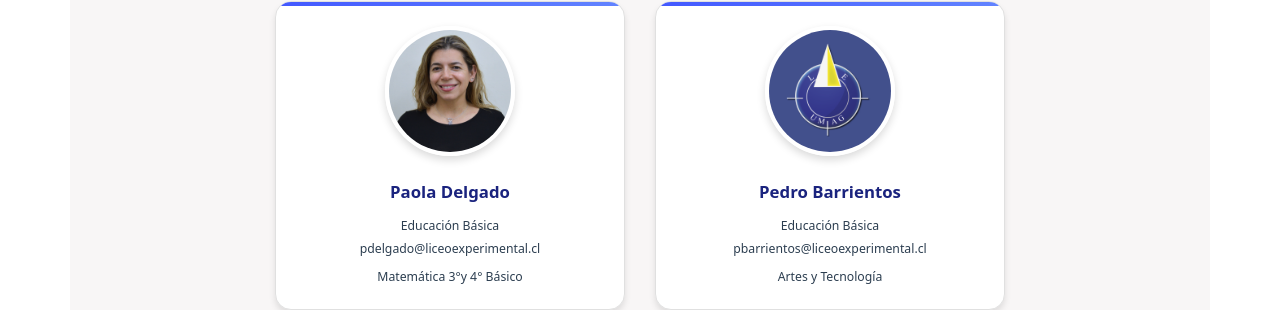
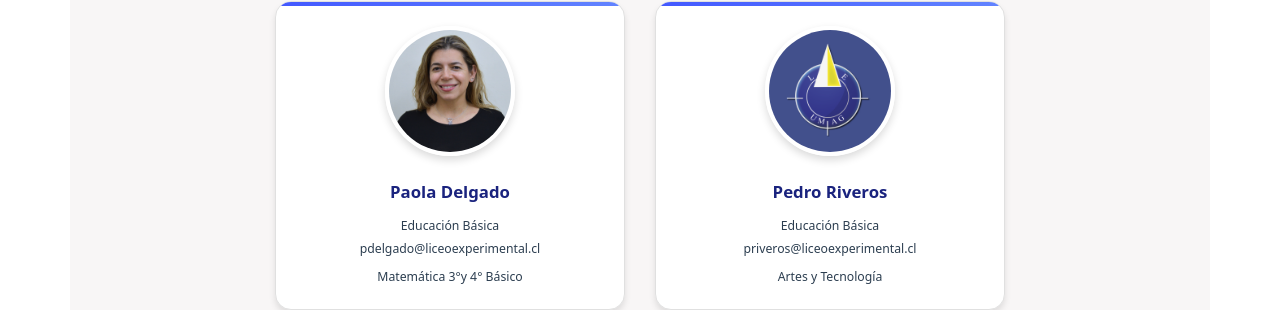
Before and after one commit to LuisSubiabre/leumag, a React (Vite) app: page /Estamentos in a window 1280 px wide. Shown: the part 5317-5627 px from the top of the page. Built offline with nearby package versions, Linux system fonts and the light colour scheme.

Commit message:
fix: update image details in UltimosComunicados component and correct team member information in basica data file

```diff
--- a/src/components/UltimosComunicados.jsx
+++ b/src/components/UltimosComunicados.jsx
@@ -30,7 +30,7 @@ const UltimosComunicados = () => {
           >
             {comunicado.img && (
               <div style={{ flexShrink: 0 }}>
-                <img
+                {/* <img
                   src={comunicado.img}
                   alt={comunicado.titulo}
                   style={{
@@ -39,7 +39,7 @@ const UltimosComunicados = () => {
                     objectFit: "cover",
                     borderRadius: "8px",
                   }}
-                />
+                /> */}
               </div>
             )}
             <div className="d-flex flex-column">
--- a/src/data/basica.ts
+++ b/src/data/basica.ts
@@ -220,8 +220,8 @@ export const equipoBasica: Funcionario[] = [
   },
   {
     img: demoImage,
-    nombre: "Pedro Barrientos",
-    correo: "pbarrientos@liceoexperimental.cl",
+    nombre: "Pedro Riveros",
+    correo: "priveros@liceoexperimental.cl",
     dpto: "Educación Básica",
     more: "",
     asignatura: "Artes y Tecnología",
```
